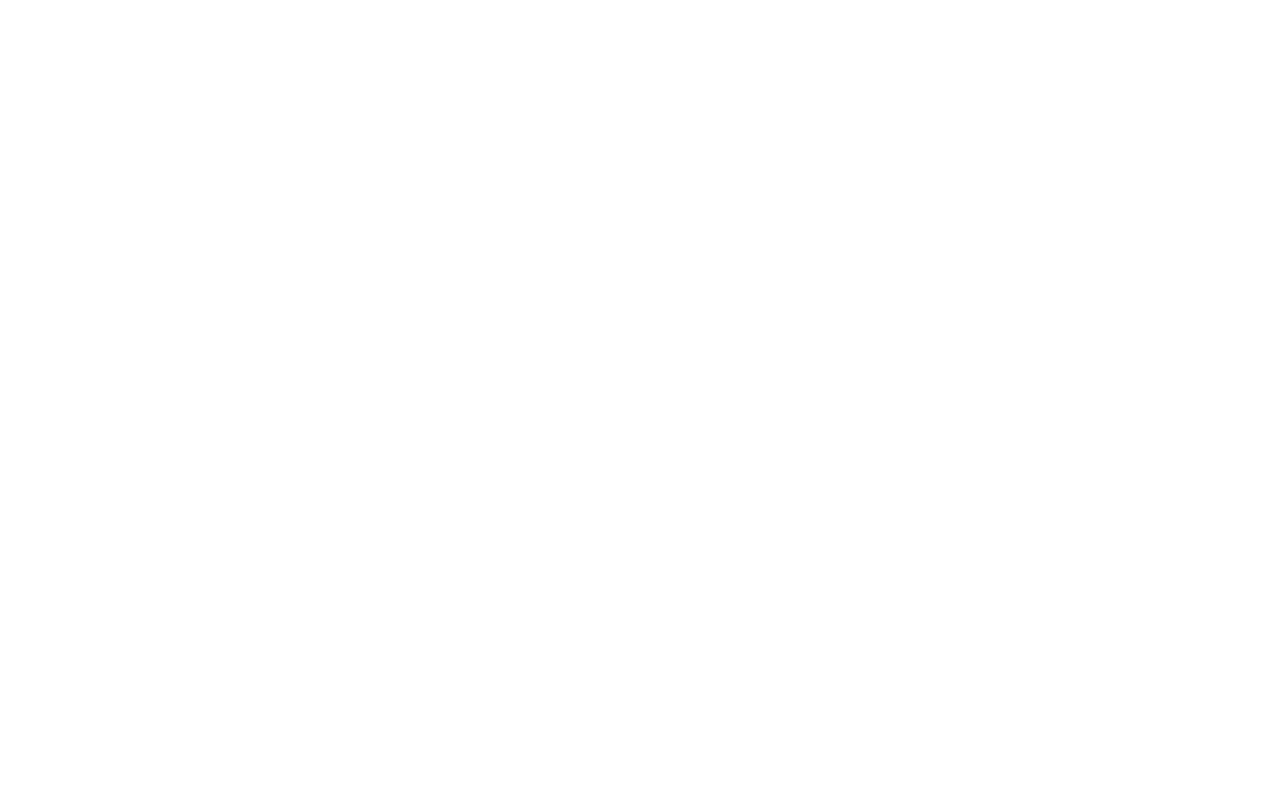
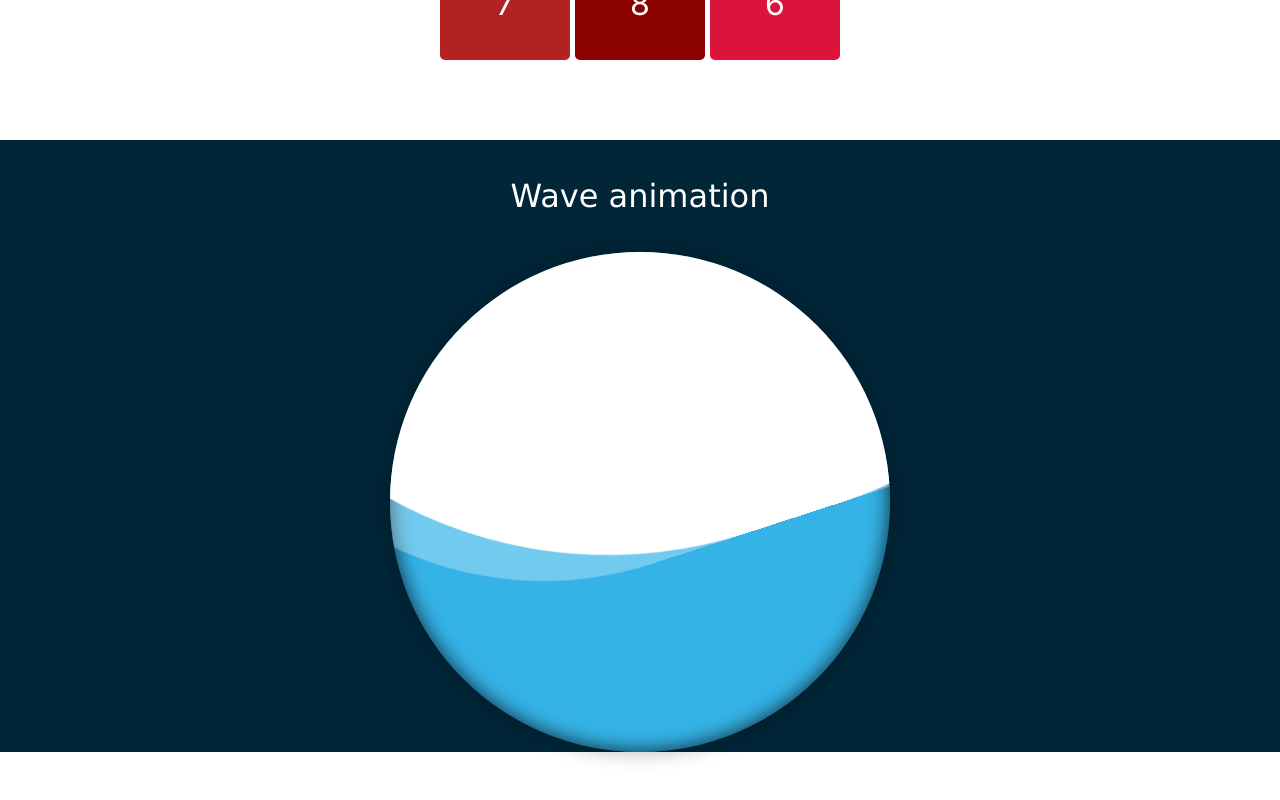
Before and after one commit to marionrobert/ui-components, a Next.js app: page / in a window 1280 px wide. Shown: the part 458-1258 px from the top of the page. Before the commit the page ends 800 px from the top, so only its background shows below. Built offline with nearby package versions, Linux system fonts and the light colour scheme.

Commit message:
waveEffect

```diff
--- a/app/components/GridComponent.tsx
+++ b/app/components/GridComponent.tsx
@@ -79,7 +79,7 @@
 };
 
 // Component function
-export default function Home() {
+export default function GridComponent() {
   const { ref, inView } = useInView();
   const [emptyCellPos, setEmptyCellPos] = useState<{ row: number; col: number }>({ row: 3, col: 3 });
   const [lastMovedCell, setLastMovedCell] = useState<{ row: number; col: number }>({ row: 3, col: 3 });
--- /dev/null
+++ b/app/components/WaveEffect.tsx
@@ -0,0 +1,11 @@
+"use client";
+
+export default function WaveEffect(){
+  return (
+    <div className="container">
+      <h2>Wave animation</h2>
+      <div className="water_wave">
+      </div>
+    </div>
+  );
+}
--- a/app/globals.css
+++ b/app/globals.css
@@ -2,13 +2,22 @@
 @tailwind components;
 @tailwind utilities;
 
+*,*:after,*:before{
+  -webkit-box-sizing: border-box;
+  -moz-box-sizing: border-box;
+  -ms-box-sizing: border-box;
+  box-sizing: border-box;
+  margin: 0;
+}
+
 main {
   margin: 2rem 0;
 }
+
 h1 {
   text-align: center;
   font-size: 2rem;
-  margin: 2rem 0;
+  margin: 5rem 0;
 }
 
 .grid-container {
@@ -31,3 +40,70 @@
 p {
   margin: 10rem 0;
 }
+
+.container {
+  margin: 5rem 0;
+  max-width: 100%;
+  display: flex;
+  flex-direction: column;
+  align-items: center;
+  justify-content: center;
+  min-height: 50vh;
+  background-color: #002638;
+}
+
+h2 {
+  color: white;
+  font-family: 'Lucida Sans', 'Lucida Sans Regular', 'Lucida Grande', 'Lucida Sans Unicode', Geneva, Verdana, sans-serif;
+  margin: 2rem 0;
+  font-size: 2rem;
+}
+
+.water_wave {
+  width: 500px;
+  height: 500px;
+  background: #35b3e7;
+  border-radius: 50%;
+  position: relative;
+  box-shadow: inset 0 0 20px 0 rgba(0, 0, 0, 0.8), 0 0 20px 0 rgba(0, 0, 0, 0.3);
+  overflow: hidden;
+}
+
+
+.water_wave:after, .water_wave:before{
+  content:"";
+  position: absolute;
+  width: 200%;
+  height: 200%;
+  top: -50%;
+  left: 50%;
+}
+
+.water_wave:after{
+  background-color: #fff;
+  border-radius: 45%;
+  animation: wave_animation 8s linear infinite;
+}
+
+.water_wave:before{
+  border-radius: 35%;
+  background-color: rgba(255, 255, 255, 0.3);
+  animation: wave_animation 8s linear infinite;
+}
+
+@keyframes wave_animation {
+  0%{
+    transform: translate(-50%, -50%) rotate(0deg);
+    top: -30%;
+  }
+
+  50%{
+    top: -50%;
+  }
+
+  100%{
+    transform: translate(-50%, -50%) rotate(360deg);
+    top: -30%;
+  }
+
+}
--- a/app/page.tsx
+++ b/app/page.tsx
@@ -1,12 +1,14 @@
 // Home.tsx
 import React from "react";
 import GridComponent from "./components/GridComponent";
+import WaveEffect from "./components/WaveEffect";
 
 const Home: React.FC = () => {
   return (
     <main>
       <h1>Welcome to UI components</h1>
       <GridComponent />
+      <WaveEffect />
     </main>
   );
 };
```
